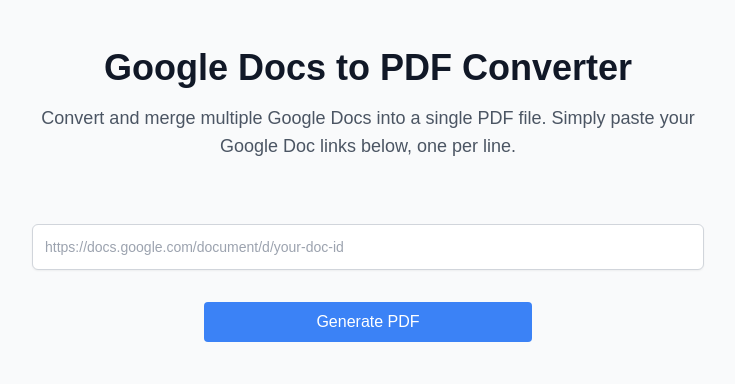
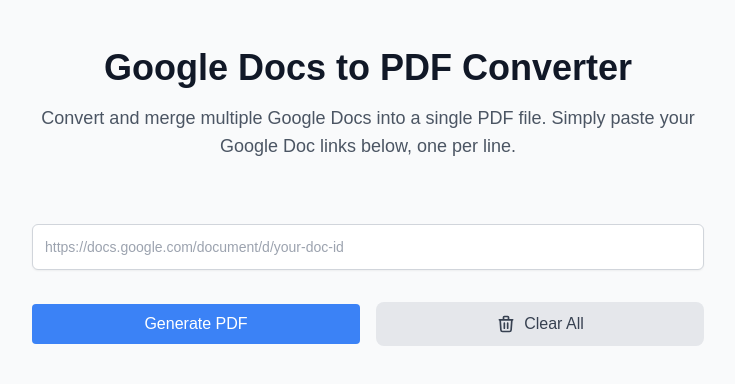
Before and after one commit to TryAndErr0r/GoogleDocsToPdf, a Next.js app: page / in a window 1280 px wide. Shown: the top 384 px of the page, without its empty margins (272-1007 px from the left). Built offline with nearby package versions, Linux system fonts and the light colour scheme.

Commit message:
make persistent

```diff
--- a/app/components/DocInput.tsx
+++ b/app/components/DocInput.tsx
@@ -3,10 +3,11 @@
     onChange: (updatedDocLinks: string[]) => void;
     isGenerating: boolean;
     onGenerate: () => void;
+    onClear: () => void;
     downloadUrl: string | null;
   }
 
-  export default function DocInput({ docLinks, onChange, isGenerating, onGenerate, downloadUrl }: DocInputProps) {
+  export default function DocInput({ docLinks, onChange, isGenerating, onGenerate, onClear, downloadUrl }: DocInputProps) {
     const handleInputChange = (index: number, value: string) => {
       const updatedDocLinks = [...docLinks];
       updatedDocLinks[index] = value;
@@ -68,7 +69,7 @@
             )}
           </button>
 
-          {downloadUrl && (
+          {downloadUrl ? (
             <a
               href={downloadUrl}
               download="merged-documents.pdf"
@@ -77,6 +78,16 @@
               <svg className="w-5 h-5" fill="none" stroke="currentColor" viewBox="0 0 24 24"><path strokeLinecap="round" strokeLinejoin="round" strokeWidth={2} d="M4 16v1a3 3 0 003 3h10a3 3 0 003-3v-1m-4-4l-4 4m0 0l-4-4m4 4V4" /></svg>
               Download PDF
             </a>
+          ) : (
+            <button
+              onClick={onClear}
+              className="w-full sm:w-[calc(50%-0.5rem)] px-6 py-2.5 bg-gray-200 hover:bg-gray-300 dark:bg-gray-700 dark:hover:bg-gray-600 text-gray-700 dark:text-gray-200 rounded-lg focus:outline-none focus:ring-2 focus:ring-gray-300 dark:focus:ring-gray-500 focus:ring-opacity-50 transition duration-200 ease-in-out flex items-center justify-center gap-2 text-base"
+            >
+              <svg className="w-5 h-5" fill="none" stroke="currentColor" viewBox="0 0 24 24">
+                <path strokeLinecap="round" strokeLinejoin="round" strokeWidth={2} d="M19 7l-.867 12.142A2 2 0 0116.138 21H7.862a2 2 0 01-1.995-1.858L5 7m5 4v6m4-6v6m1-10V4a1 1 0 00-1-1h-4a1 1 0 00-1 1v3M4 7h16" />
+              </svg>
+              Clear All
+            </button>
           )}
         </div>
       </div>
--- a/app/page.tsx
+++ b/app/page.tsx
@@ -1,12 +1,30 @@
 "use client";
-import { useState } from 'react';
+import { useState, useEffect } from 'react';
 import Header from './components/Header';
 import DocInput from './components/DocInput';
 
 export default function Home() {
-  const [docLinks, setDocLinks] = useState<string[]>([""]);
+  const [mounted, setMounted] = useState(false);
+  const [docLinks, setDocLinks] = useState<string[]>([""]); // Start with default value
   const [isGenerating, setIsGenerating] = useState(false);
   const [downloadUrl, setDownloadUrl] = useState<string | null>(null);
+
+  // Handle localStorage after mount
+  useEffect(() => {
+    const saved = localStorage.getItem('docLinks');
+    if (saved) {
+      const parsed = JSON.parse(saved);
+      setDocLinks(parsed.length > 0 ? parsed : [""]);
+    }
+    setMounted(true);
+  }, []);
+
+  // Save to localStorage when docLinks changes
+  useEffect(() => {
+    if (mounted) {
+      localStorage.setItem('docLinks', JSON.stringify(docLinks));
+    }
+  }, [docLinks, mounted]);
 
   const handleGeneratePdf = async () => {
     setIsGenerating(true);
@@ -56,6 +74,31 @@
     }
   };
 
+  const handleClear = () => {
+    setDocLinks([""]);
+    setDownloadUrl(null);
+    localStorage.removeItem('docLinks');
+  };
+
+  // Don't render until after mount to prevent hydration mismatch
+  if (!mounted) {
+    return (
+      <div className="min-h-screen bg-gray-50 dark:bg-gray-900 py-12 px-4 sm:px-6 lg:px-8">
+        <div className="max-w-3xl mx-auto">
+          <Header />
+          <DocInput
+            docLinks={[""]}
+            onChange={() => {}}
+            isGenerating={false}
+            onGenerate={() => {}}
+            onClear={() => {}}
+            downloadUrl={null}
+          />
+        </div>
+      </div>
+    );
+  }
+
   return (
     <div className="min-h-screen bg-gray-50 dark:bg-gray-900 py-12 px-4 sm:px-6 lg:px-8">
       <div className="max-w-3xl mx-auto">
@@ -65,6 +108,7 @@
           onChange={setDocLinks}
           isGenerating={isGenerating}
           onGenerate={handleGeneratePdf}
+          onClear={handleClear}
           downloadUrl={downloadUrl}
         />
       </div>
```
